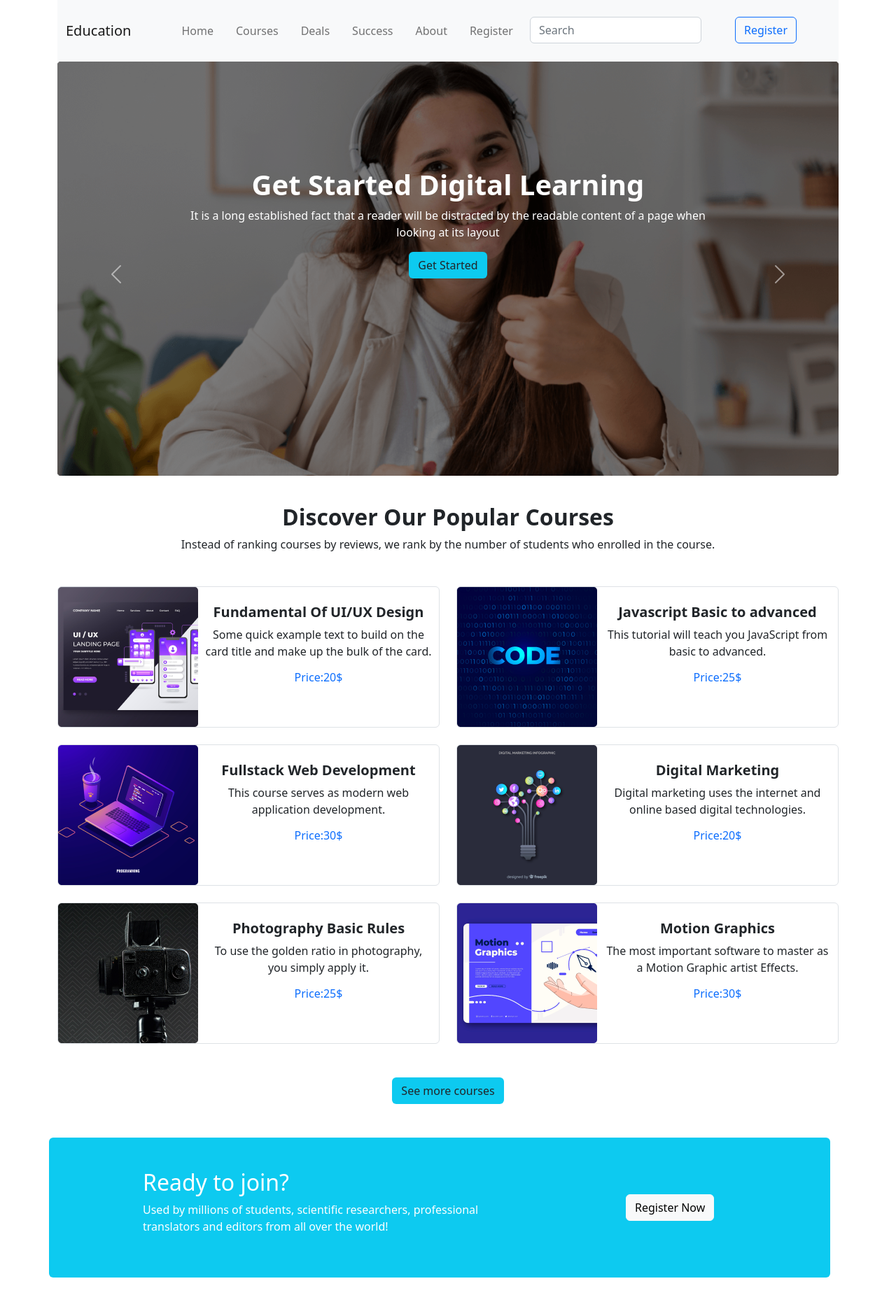
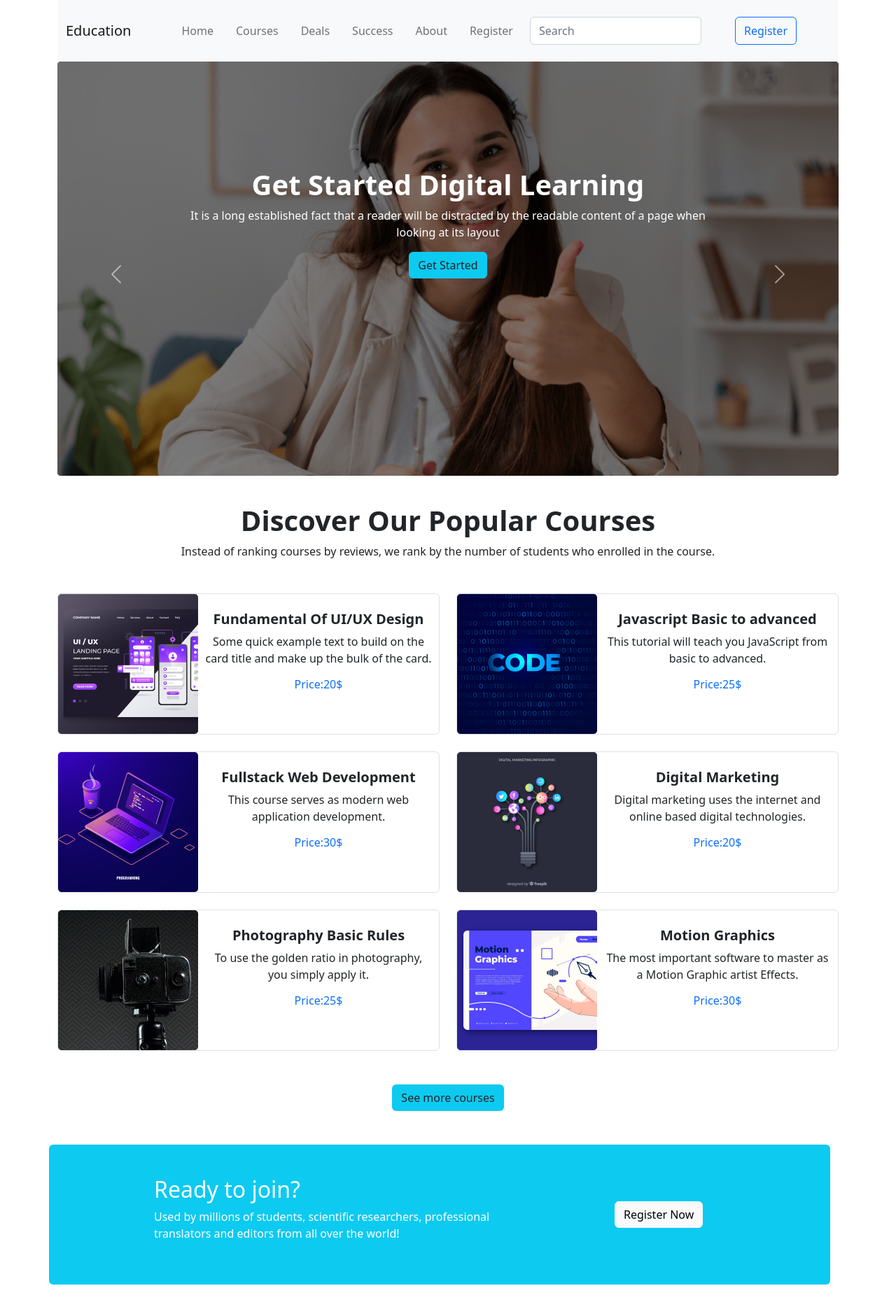
Before and after one commit to MdMizanurRahman1/edtech-website-assignment-3, a plain HTML site: page index.html in a window 1280 px wide. Shown: the top 1871 px of the page at 70% size. Drawn offline with nearby package versions, Linux system fonts and the light colour scheme.

Commit message:
some corrections added

```diff
--- a/index.html
+++ b/index.html
@@ -17,7 +17,7 @@
     <!---Nav bar starts from here-->
 
     <nav class="navbar navbar-expand-lg bg-light">
-        <div class="container my-3">
+        <div class=" container my-3">
             <a class="navbar-brand" href="#">Education</a>
             <button class="navbar-toggler" type="button" data-bs-toggle="collapse"
                 data-bs-target="#navbarSupportedContent" aria-controls="navbarSupportedContent" aria-expanded="false"
@@ -44,12 +44,10 @@
                     <li class="nav-item">
                         <a class="nav-link" href="#">Register</a>
                     </li>
-                    <li>
-                        <form class="d-flex" role="search">
-                            <input class="form-control" type="search" placeholder="Search" aria-label="Search">
-                            <button class="btn btn-outline-primary ms-5" type="register">Register</button>
-                        </form>
-                    </li>
+                    <form class="d-flex" role="search">
+                        <input class="form-control" type="search" placeholder="Search" aria-label="Search">
+                        <button class="btn btn-outline-primary ms-5" type="register">Register</button>
+                    </form>
 
                 </ul>
 
@@ -96,7 +94,7 @@
     <section class="my-4">
         <div class="text-center ">
             <div>
-                <h1 class="fs-2 fw-bolder">Discover Our Popular
+                <h1 class="fs-1 fw-bolder">Discover Our Popular
                     <span>Courses</span>
                 </h1>
             </div>
@@ -227,7 +225,7 @@
             <p>Used by millions of students, scientific researchers, professional translators and editors from all over
                 the world!</p>
         </div>
-        <div class="col-2 ms-5">
+        <div class="col-2 ms-3">
             <button type="button" class="btn btn-light" data-bs-toggle="modal" data-bs-target="#exampleModal">
                 Register Now
             </button>
```
